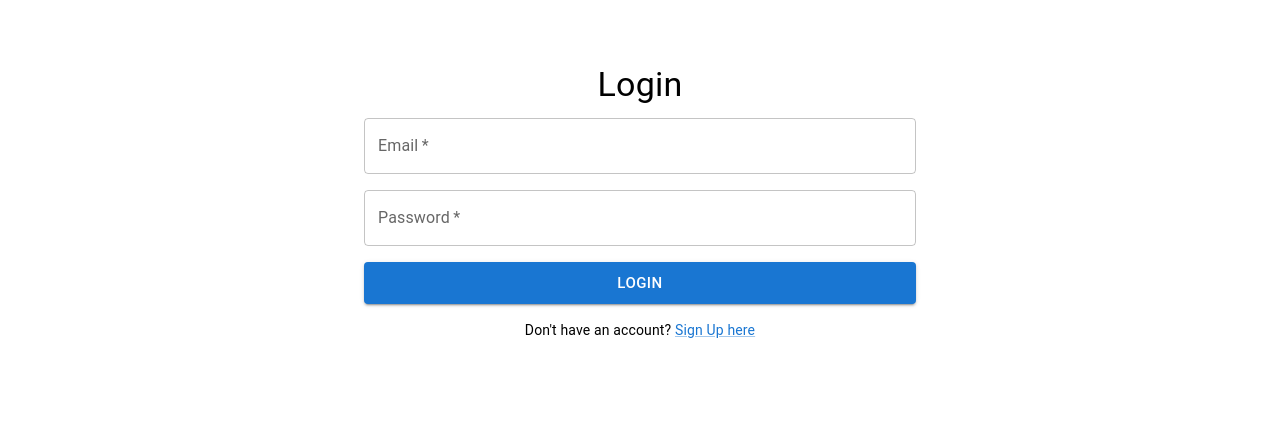
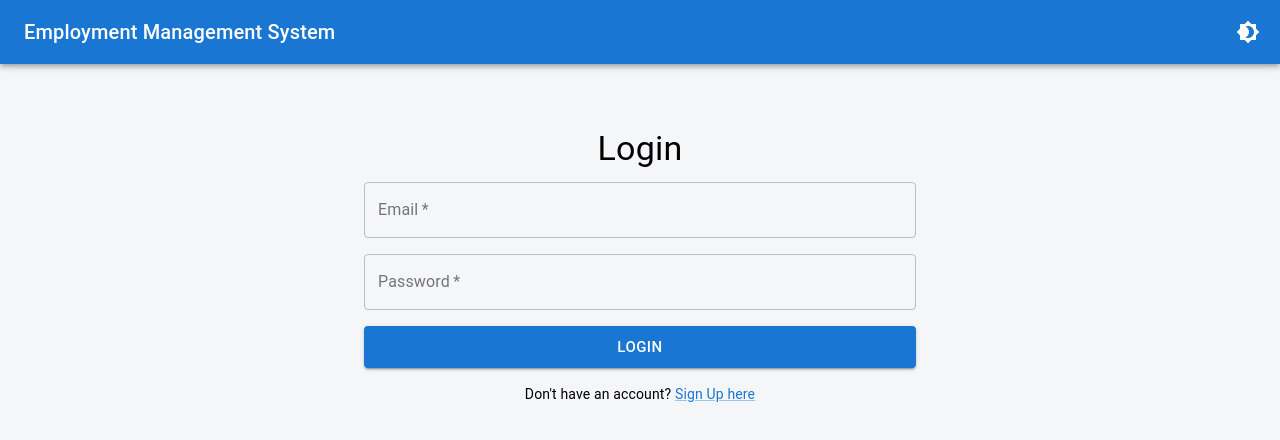
Before and after one commit to di1ara/101376617_comp3123_assignment2, a React (Create React App) app in the folder frontend/: page / in a window 1280 px wide. Shown: the top 440 px of the page. Built offline with nearby package versions, Linux system fonts and the light colour scheme.

Commit message:
added dark mode button

```diff
--- a/frontend/package.json
+++ b/frontend/package.json
@@ -5,6 +5,7 @@
   "dependencies": {
     "@emotion/react": "^11.13.5",
     "@emotion/styled": "^11.13.5",
+    "@mui/icons-material": "^6.1.9",
     "@mui/material": "^6.1.9",
     "@testing-library/jest-dom": "^5.17.0",
     "@testing-library/react": "^13.4.0",
--- a/frontend/src/App.js
+++ b/frontend/src/App.js
@@ -1,21 +1,72 @@
-import React from 'react';
+import React, { useState } from 'react';
 import { Routes, Route } from 'react-router-dom';
+import { createTheme, ThemeProvider, useMediaQuery, CssBaseline, AppBar, Toolbar, Typography, IconButton } from '@mui/material';
+import { Brightness4, Brightness7 } from '@mui/icons-material'; // Import icons for Dark/Light Mode
 import LoginPage from './pages/LoginPage';
 import SignupPage from './pages/SignupPage';
 import EmployeePage from './pages/EmployeePage';
 
+function App() {
+  // Detect system theme preference
+  const prefersDarkMode = useMediaQuery('(prefers-color-scheme: dark)');
 
-function App() {
+  // State for dark mode toggle (optional, if you want manual control)
+  const [darkMode, setDarkMode] = useState(prefersDarkMode);
+
+  // Create the theme based on user preference
+  const theme = createTheme({
+    palette: {
+      mode: darkMode ? 'dark' : 'light',  // Switch between light and dark modes
+      primary: {
+        main: '#1976d2', // Example primary color (customizable)
+      },
+      secondary: {
+        main: '#d32f2f', // Example secondary color (customizable)
+      },
+      background: {
+        default: darkMode ? '#121212' : '#f4f6f8', // Background color
+        paper: darkMode ? '#1d1d1d' : '#ffffff', // Paper color
+      },
+      text: {
+        primary: darkMode ? '#ffffff' : '#000000', // Primary text color
+        secondary: darkMode ? '#b0bec5' : '#757575', // Secondary text color
+      },
+    },
+  });
+
   return (
+    <ThemeProvider theme={theme}>
+      <CssBaseline />  {/* This will apply the global styles (dark or light) */}
+
+      {/* Add AppBar and Toggle Button */}
+      <AppBar position="static">
+        <Toolbar>
+          <Typography variant="h6" sx={{ flexGrow: 1 }}>
+            Employment Management System
+          </Typography>
+
+          {/* Dark Mode Toggle Button with Icon */}
+          <IconButton
+            edge="end"
+            color="inherit"
+            onClick={() => setDarkMode(!darkMode)}
+            aria-label="toggle dark mode"
+            sx={{ borderRadius: '50%' }}
+          >
+            {darkMode ? <Brightness7 /> : <Brightness4 />} {/* Show sun or moon icon based on dark mode */}
+          </IconButton>
+        </Toolbar>
+      </AppBar>
+
       <div className="App">
         <Routes>
           <Route path="/" element={<LoginPage />} />
           <Route path="/login" element={<LoginPage />} />
           <Route path="/signup" element={<SignupPage />} />
           <Route path="/employees" element={<EmployeePage />} />
-
         </Routes>
       </div>
+    </ThemeProvider>
   );
 }
 
--- a/frontend/src/components/EmployeeList.js
+++ b/frontend/src/components/EmployeeList.js
@@ -88,8 +88,6 @@ const EmployeeList = () => {
 
   return (
     <div>
-      <h2>Employee List</h2>
-
       {/* Search Input */}
       <TextField
         label="Search by Name or Position"
```
Also changed, not shown: 1 other file (tests, documents, lock files or other folders). Lines whose indentation alone changed are shown as unchanged.
